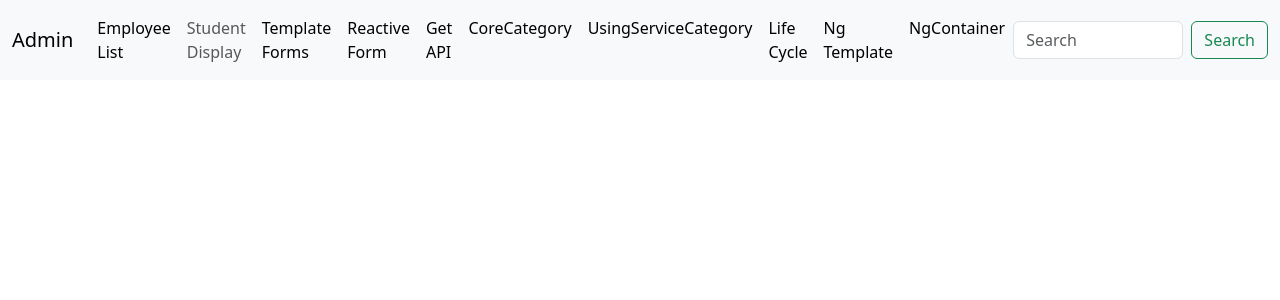
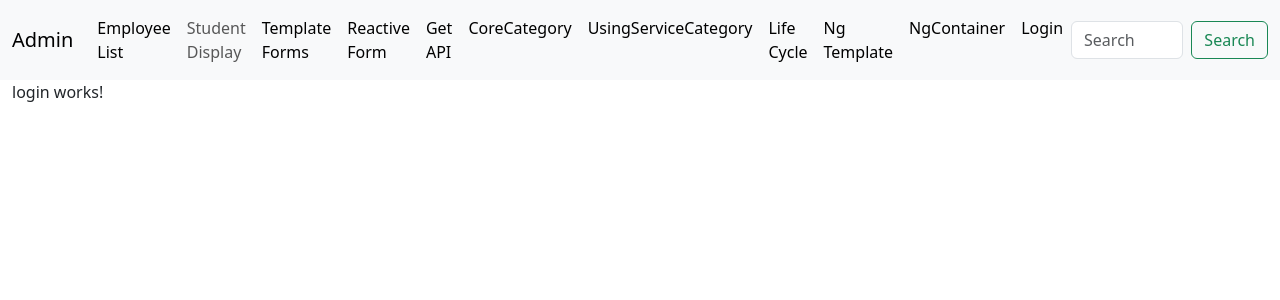
Before and after one commit to nileshmaurya879/AngularProject_18_001, an Angular app: page /login in a window 1280 px wide. Before the commit this address led to /. Shown: the top 300 px of the page. Built offline with nearby package versions, Linux system fonts and the light colour scheme.

Commit message:
Added login page

```diff
--- /dev/null
+++ b/src/app/Component/login/login.component.html
@@ -0,0 +1 @@
+<p>login works!</p>
--- a/src/app/Component/navbar-component/navbar-component.component.html
+++ b/src/app/Component/navbar-component/navbar-component.component.html
@@ -44,6 +44,9 @@
           <li class="nav-item">
             <a class="nav-link active" aria-current="page" routerLink="NgContainer">NgContainer</a>
           </li>
+          <li class="nav-item">
+            <a class="nav-link active" aria-current="page" routerLink="login">Login</a>
+          </li>
         </ul>
         <form class="d-flex">
           <input class="form-control me-2" type="search" placeholder="Search" aria-label="Search">
--- a/src/app/app.routes.ts
+++ b/src/app/app.routes.ts
@@ -9,8 +9,13 @@ import { UsingServiceCategoryComponent } from './using-service-category/using-se
 import { LifeCycleComponent } from './ComponentLifeCycle/life-cycle/life-cycle.component';
 import { NgTemplateComponent } from './Component/ngTemplate/ng-template/ng-template.component';
 import { NgContainerComponent } from './Component/ngContainer/ng-container/ng-container.component';
+import { LoginComponent } from './Component/login/login.component';
 export const routes: Routes =
 [
+        {
+            path:"login",
+            component:LoginComponent
+        },
         {
             path:"add-employee",
             component:AddEmployeeComponent
```
Also changed, not shown: src/app/Component/login/login.component.ts (added, +12 -0 lines), src/app/Component/login/login.component.scss (added), 1 other file (tests, documents, lock files or other folders).
